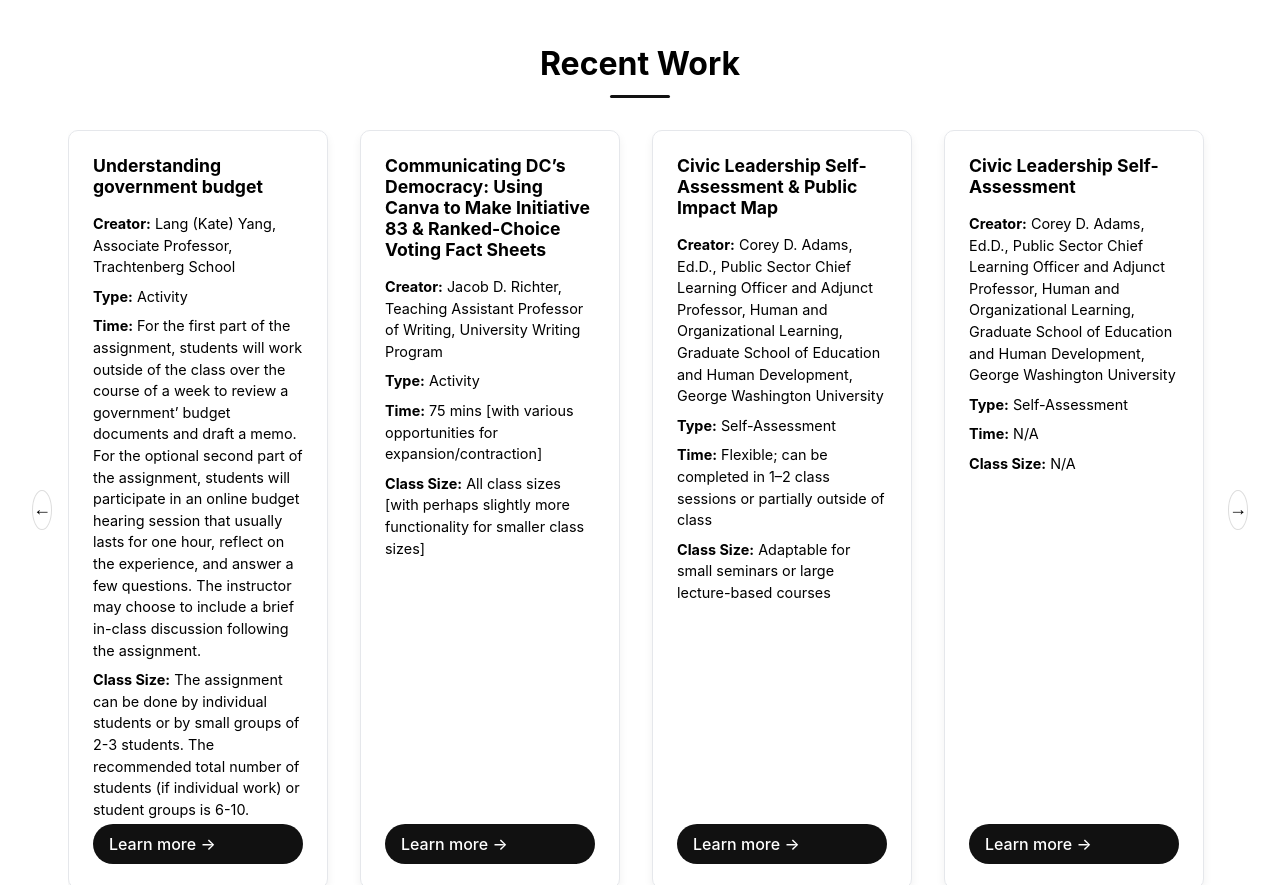
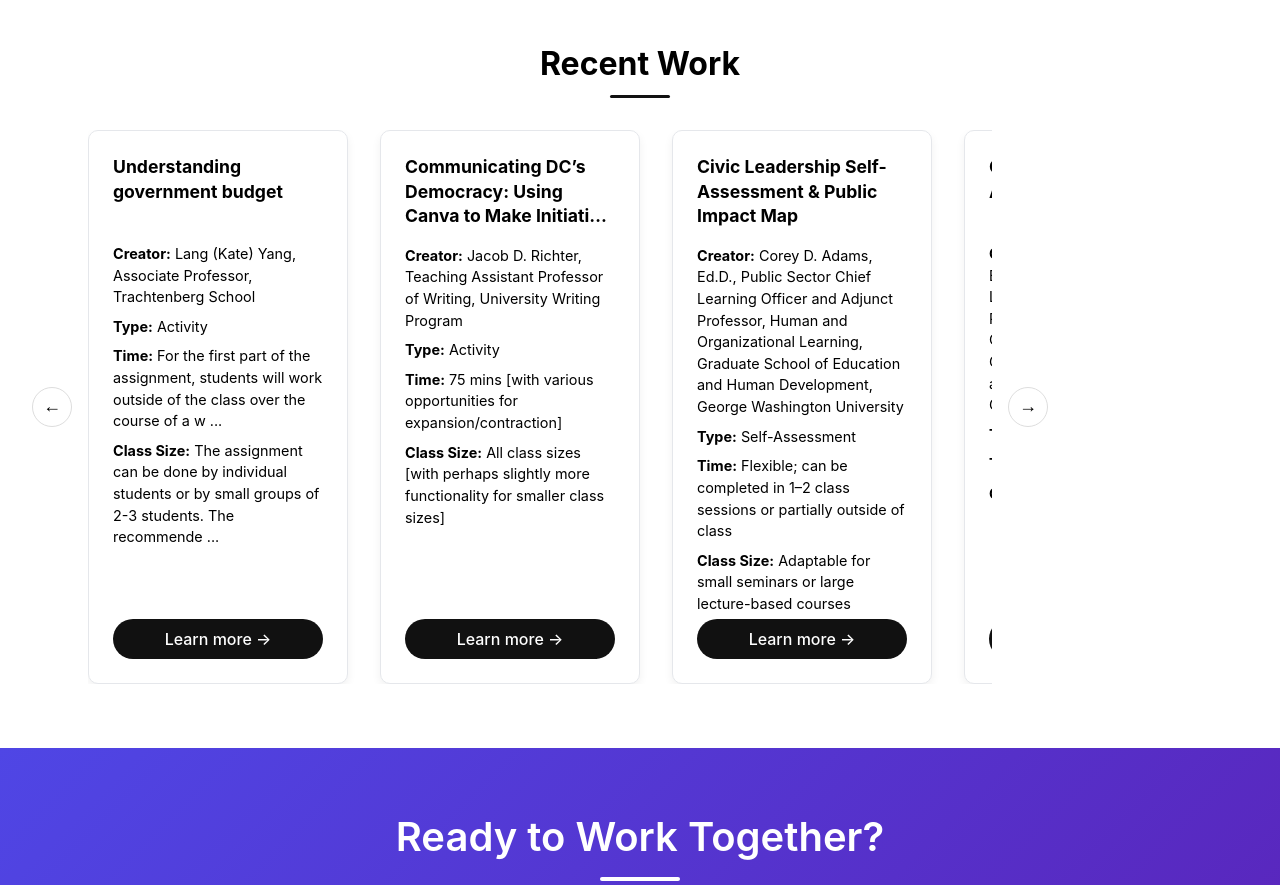
Before and after one commit to GW-Nashman-Center/gw-nashman-center.github.io, an Astro site: page / in a window 1280 px wide. Shown: the part 1120-2005 px from the top of the page. Built offline with nearby package versions, Linux system fonts and the light colour scheme; Astro itself is replaced by a stand-in of ours.

Commit message:
styling the cards of recent work

```diff
--- a/src/components/RecentWork.astro
+++ b/src/components/RecentWork.astro
@@ -15,13 +15,13 @@ import recentWork from "../data/recent-work.json";
 
           <p><strong>Creator:</strong> {item.creator}</p>
           <p><strong>Type:</strong> {item.type}</p>
-          <p><strong>Time:</strong> {item.time}</p>
-          <p><strong>Class Size:</strong> {item.class_size}</p>
+          <p><strong>Time:</strong> {item.time.length > 100 ? item.time.slice(0, 100) + " ..." : item.time}</p>
+          <p><strong>Class Size:</strong> {item.class_size.length > 100 ? item.class_size.slice(0, 100) + " ..." : item.class_size}</p>
 
           <a
-  class="learn-more-btn"
-  href={`/recent-work/${item.id}`}
->
+            class="learn-more-btn"
+            href={`/recent-work/${item.id}`}
+          >
 
             Learn more →
           </a>
@@ -37,8 +37,21 @@ import recentWork from "../data/recent-work.json";
   function scrollCards(direction) {
     const container = document.getElementById("carousel");
     const cardWidth = container.firstElementChild.offsetWidth + 32;
+
+    // Determine how many cards to scroll based on screen width
+    let cardsToScroll = 4; // Extra large screens (default)
+    const screenWidth = window.innerWidth;
+
+    if (screenWidth < 640) {
+      cardsToScroll = 1; // Small screens
+    } else if (screenWidth < 1024) {
+      cardsToScroll = 2; // Medium screens
+    } else if (screenWidth < 1440) {
+      cardsToScroll = 3; // Large screens
+    }
+
     container.scrollBy({
-      left: direction * cardWidth * 4,
+      left: direction * cardWidth * cardsToScroll,
       behavior: "smooth",
     });
   }
@@ -81,7 +94,34 @@ import recentWork from "../data/recent-work.json";
   overflow-x: auto;
   overflow-y: hidden;
   scroll-behavior: smooth;
-  max-width: calc(4 * 280px + 3 * 2rem);
+  max-width: calc(1 * 280px); /* Small screens: 1 card */
+  scrollbar-width: none; /* Firefox */
+  -ms-overflow-style: none; /* IE and Edge */
+}
+
+.carousel::-webkit-scrollbar {
+  display: none; /* Chrome, Safari, Opera */
+}
+
+/* Medium screens: 2 cards */
+@media (min-width: 640px) {
+  .carousel {
+    max-width: calc(2 * 280px + 1 * 2rem);
+  }
+}
+
+/* Large screens: 3 cards */
+@media (min-width: 1024px) {
+  .carousel {
+    max-width: calc(3 * 280px + 2 * 2rem);
+  }
+}
+
+/* Extra large screens: 4 cards */
+@media (min-width: 1440px) {
+  .carousel {
+    max-width: calc(4 * 280px + 3 * 2rem);
+  }
 }
 
 /* Cards */
@@ -98,6 +138,12 @@ import recentWork from "../data/recent-work.json";
 .card h3 {
   font-size: 1.1rem;
   margin-bottom: 0.75rem;
+  min-height: 4.5rem;
+  line-height: 1.4;
+  display: -webkit-box;
+  -webkit-line-clamp: 3;
+  -webkit-box-orient: vertical;
+  overflow: hidden;
 }
 
 .card p {
@@ -110,6 +156,7 @@ import recentWork from "../data/recent-work.json";
 .learn-more-btn {
   margin-top: auto;
   display: inline-block;
+  text-align: center;
   padding: 10px 16px;
   border-radius: 999px;
   background: #111;
```
